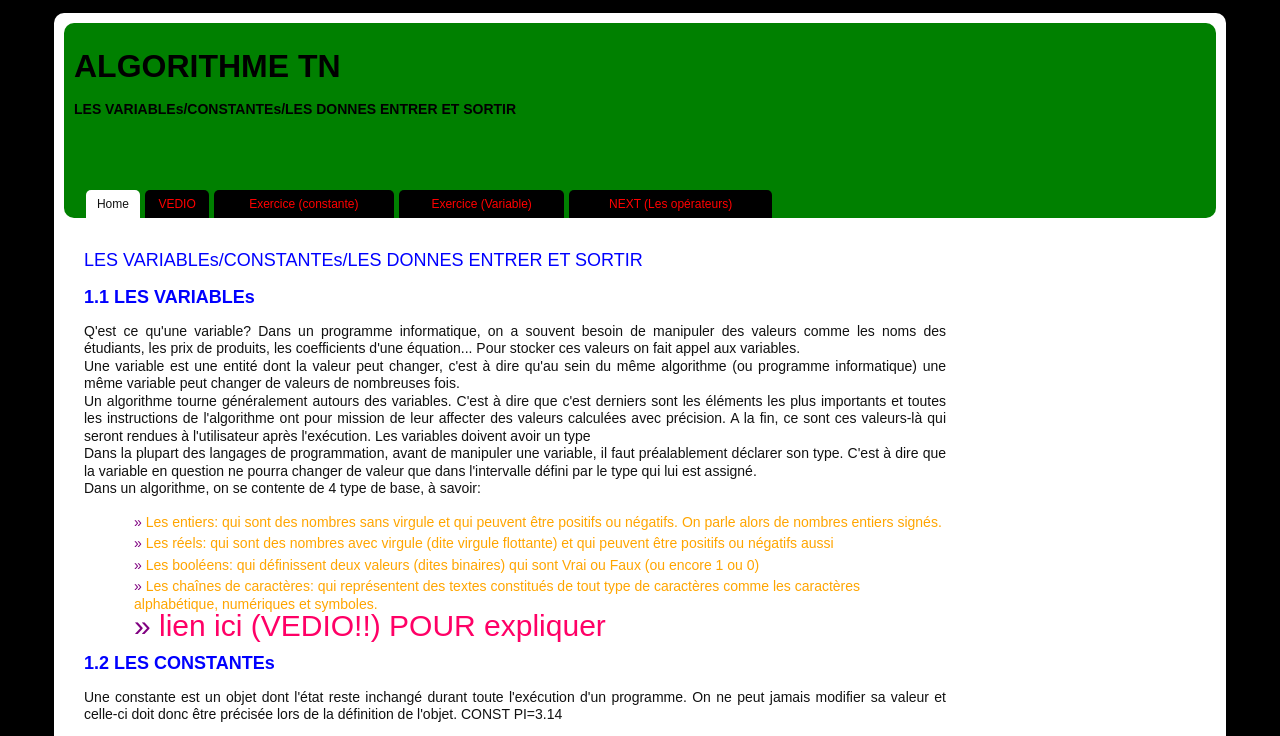
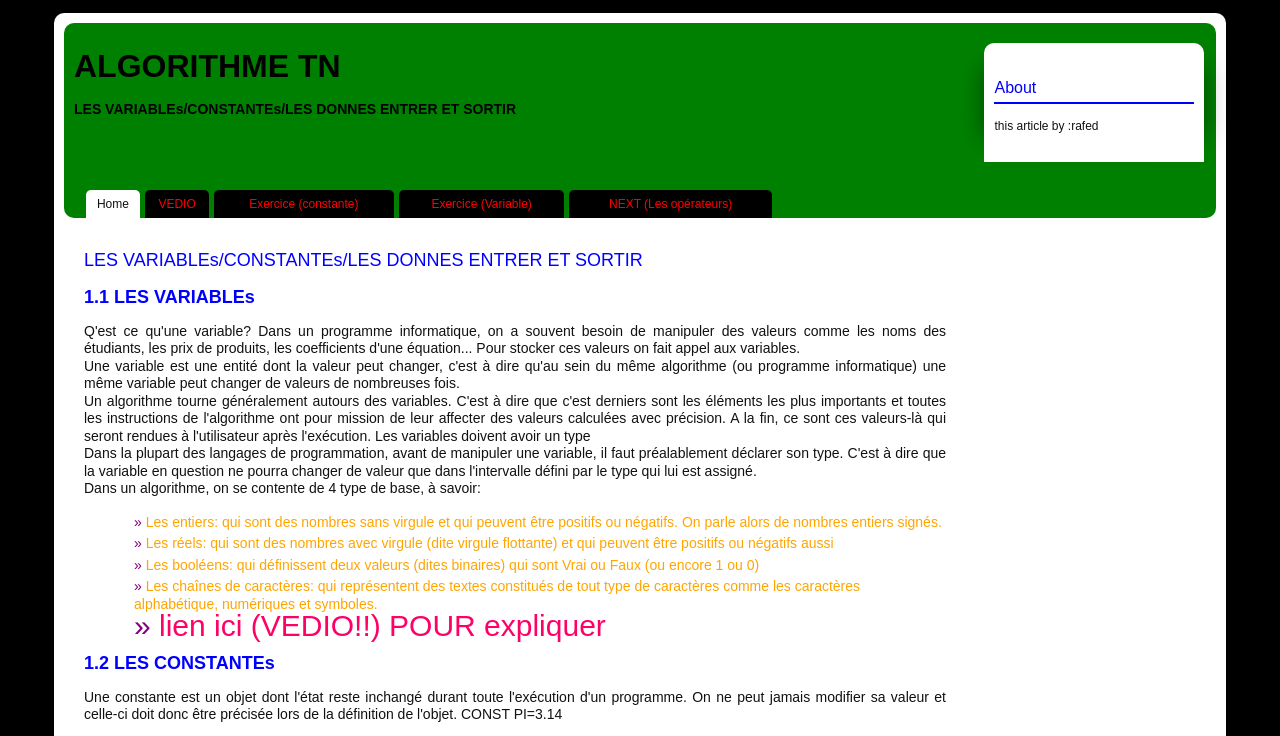
Before and after one commit to RafedTB/Algorithme, a plain HTML site: page index.html in a window 1280 px wide. Shown: the top 736 px of the page. Drawn offline with Linux system fonts and the light colour scheme.

Commit message:
Update index.html

```diff
--- a/index.html
+++ b/index.html
@@ -38,6 +38,15 @@
 <!-- end menu -->
 </div>
 <!--end of header-->
+	<!--start sidebar-->
+	<div id="sidebar">
+		<h2>About</h2>
+		<p>this article by :rafed</p>
+
+	</div>
+	<div class="clear"></div>
+	<!--end of sidebar-->
+
 
 	<!--start containter-->
 	<div id="container">
```
